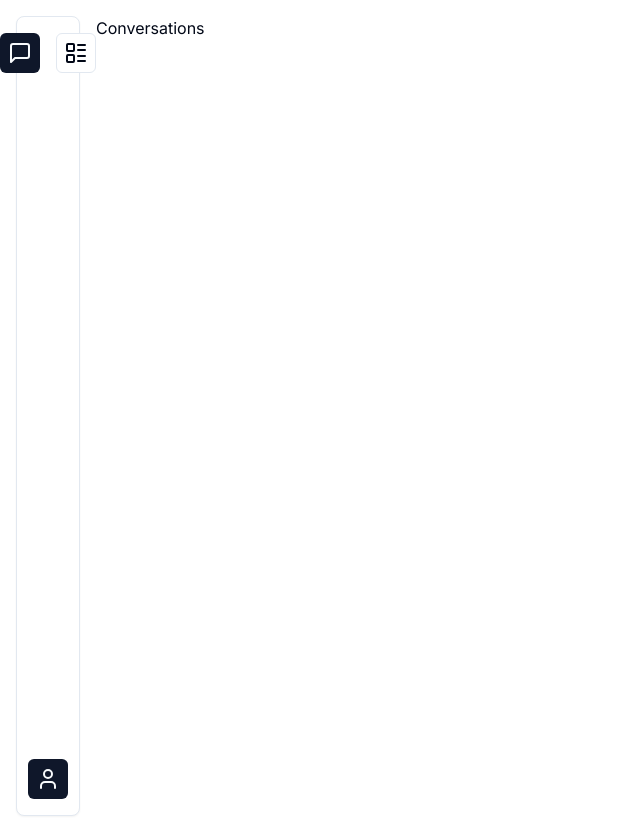
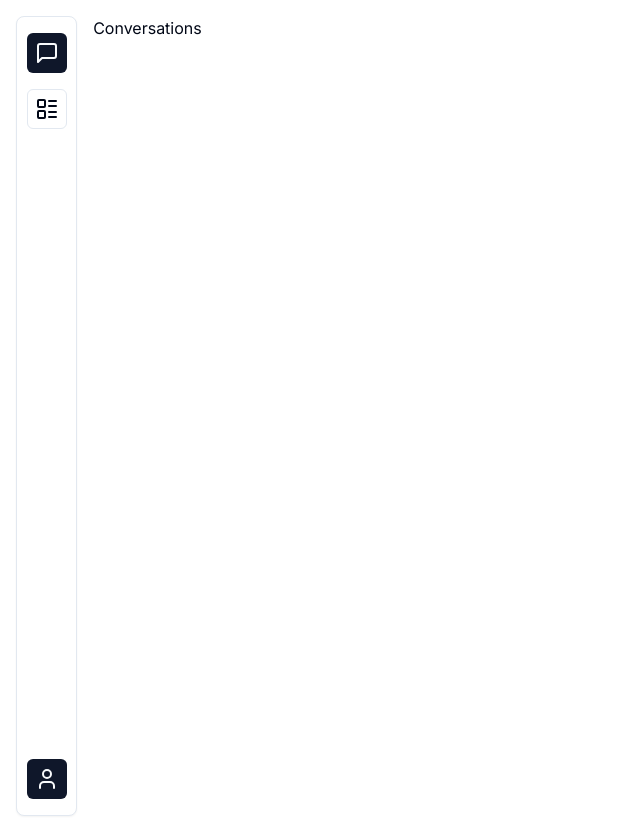
Before and after one commit to HarishChandran3304/llm-chat-ui-frontend, a Next.js app: page /conversations in a window 1280 px wide. Shown: the whole page, without its empty margins (0-640 px from the left). Built offline with nearby package versions, Linux system fonts and the light colour scheme.

Commit message:
Fixed sidebar errors

```diff
--- a/app/layout.tsx
+++ b/app/layout.tsx
@@ -17,7 +17,7 @@ export default function RootLayout({
 }>) {
   return (
     <html lang="en">
-      <body className={inter.className}><TooltipProvider>{children}</TooltipProvider></body>
+      <body className={inter.className}>{children}</body>
     </html>
   );
 }
--- a/components/shared/sidebar/nav/DesktopNav.tsx
+++ b/components/shared/sidebar/nav/DesktopNav.tsx
@@ -2,7 +2,6 @@
 
 import { Button } from "@/components/ui/button";
 import { Card } from "@/components/ui/card";
-import { Tooltip, TooltipTrigger } from "@/components/ui/tooltip";
 import { useNavigation } from "@/hooks/useNavigation";
 import { User } from 'lucide-react';
 import Link from "next/link";
@@ -13,17 +12,13 @@ const DesktopNav = () => {
   return (
     <Card className="hidden lg:flex lg:flex-col lg:justify-between lg:items-center lg:h-screen lg:w-16 lg:px-2 lg:py-4">
       <nav>
-        <ul className="flex felx-col items-center gap-4">{
+        <ul className="flex flex-col items-center gap-4">{
           paths.map((path, id) => {
             return <li key={id} className="relative">
               <Link href={path.href}>
-                <Tooltip>
-                  <TooltipTrigger>
-                    <Button size="icon" variant={path.active ? "default" : "outline"}>
-                      {path.icon}
-                    </Button>
-                  </TooltipTrigger>
-                </Tooltip>
+                <Button size="icon" variant={path.active ? "default" : "outline"}>
+                  {path.icon}
+                </Button>
               </Link>
             </li>
           })
```
